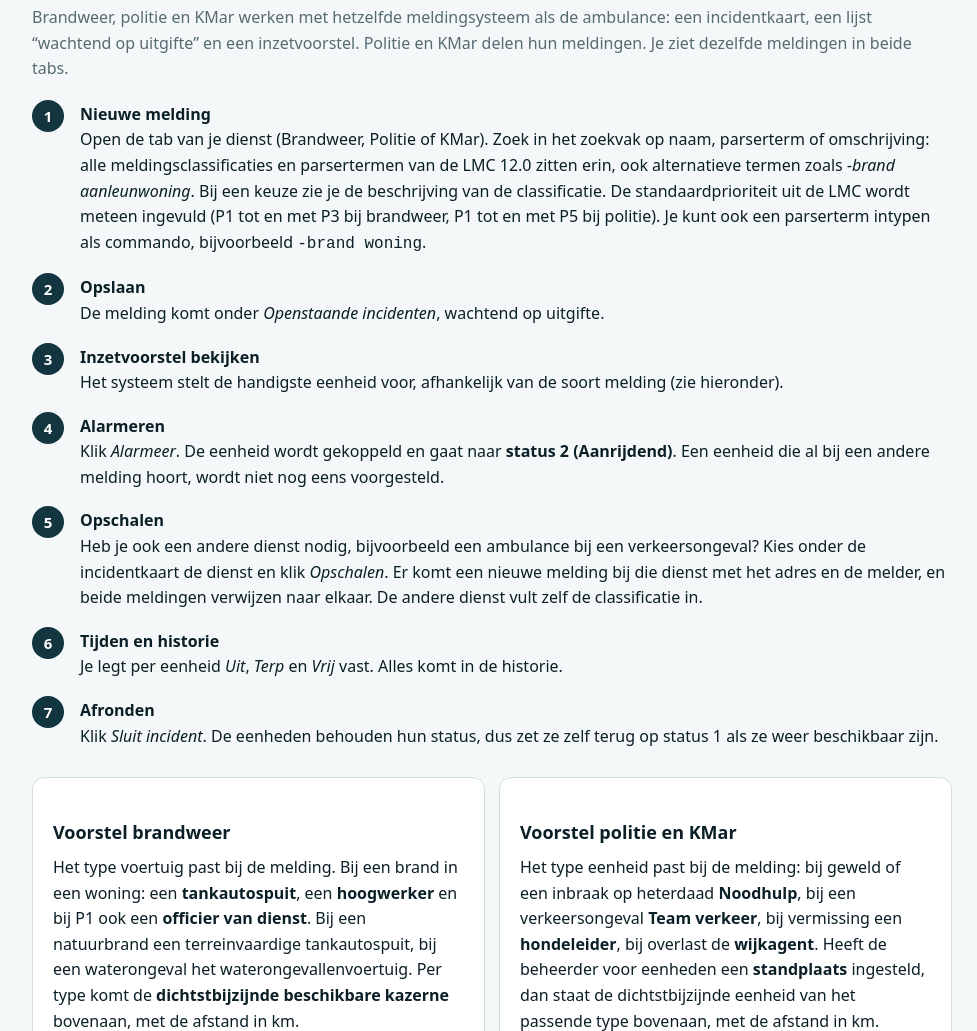
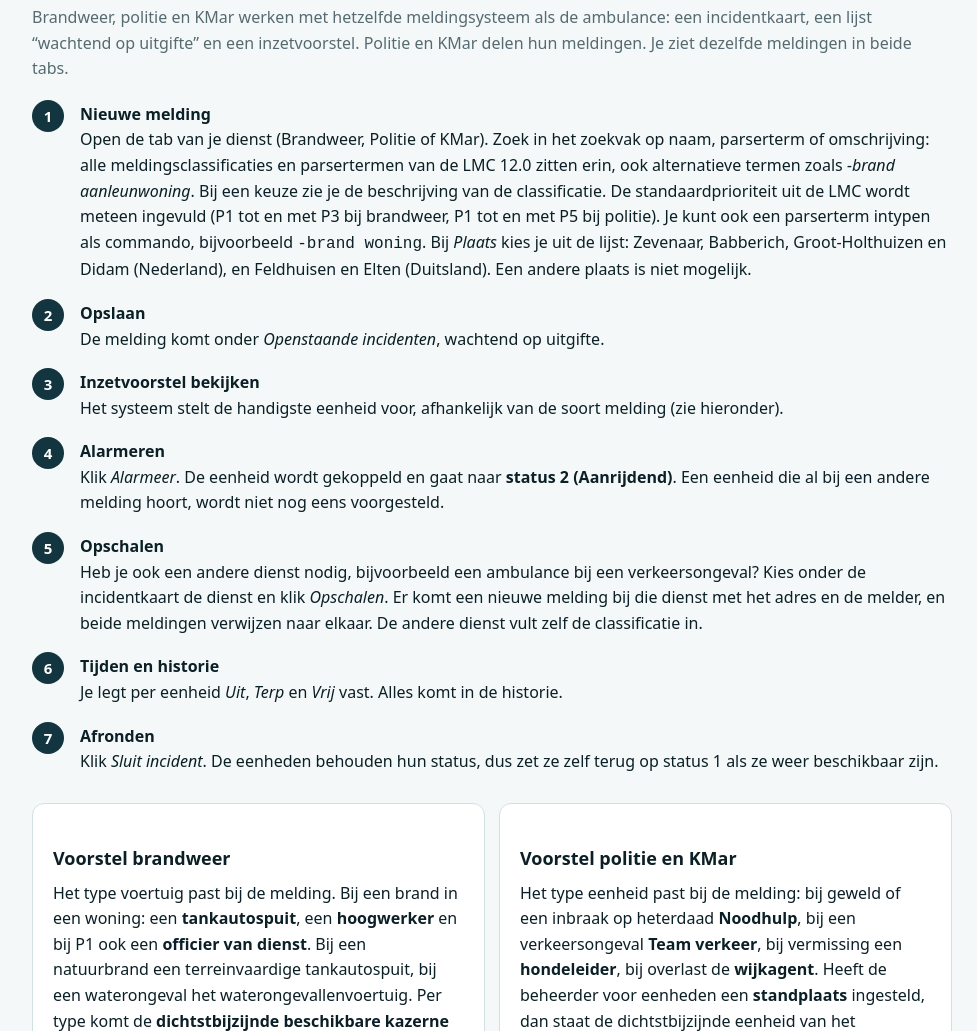
Before and after one commit to tjelliear/GMS, a plain HTML site: page handleiding.html in a window 1280 px wide. Shown: the part 3102-4133 px from the top of the page, without its empty margins (148-1125 px from the left). Drawn offline with Linux system fonts and the light colour scheme.

Commit message:
Update handleiding.html

```diff
--- a/handleiding.html
+++ b/handleiding.html
@@ -121,7 +121,7 @@ footer{text-align:center;color:var(--mute);font-size:13px;padding:0 20px 40px}
 <section id="melding"><h2><b>4</b>Meldingen voor brandweer, politie en KMar</h2>
 <p class="lead">Brandweer, politie en KMar werken met hetzelfde meldingsysteem als de ambulance: een incidentkaart, een lijst “wachtend op uitgifte” en een inzetvoorstel. Politie en KMar delen hun meldingen. Je ziet dezelfde meldingen in beide tabs.</p>
 <ol class="steps">
-<li><b>Nieuwe melding</b>Open de tab van je dienst (Brandweer, Politie of KMar). Zoek in het zoekvak op naam, parserterm of omschrijving: alle meldingsclassificaties en parsertermen van de LMC 12.0 zitten erin, ook alternatieve termen zoals <em>-brand aanleunwoning</em>. Bij een keuze zie je de beschrijving van de classificatie. De standaardprioriteit uit de LMC wordt meteen ingevuld (P1 tot en met P3 bij brandweer, P1 tot en met P5 bij politie). Je kunt ook een parserterm intypen als commando, bijvoorbeeld <code>-brand woning</code>.</li>
+<li><b>Nieuwe melding</b>Open de tab van je dienst (Brandweer, Politie of KMar). Zoek in het zoekvak op naam, parserterm of omschrijving: alle meldingsclassificaties en parsertermen van de LMC 12.0 zitten erin, ook alternatieve termen zoals <em>-brand aanleunwoning</em>. Bij een keuze zie je de beschrijving van de classificatie. De standaardprioriteit uit de LMC wordt meteen ingevuld (P1 tot en met P3 bij brandweer, P1 tot en met P5 bij politie). Je kunt ook een parserterm intypen als commando, bijvoorbeeld <code>-brand woning</code>. Bij <em>Plaats</em> kies je uit de lijst: Zevenaar, Babberich, Groot-Holthuizen en Didam (Nederland), en Feldhuisen en Elten (Duitsland). Een andere plaats is niet mogelijk.</li>
 <li><b>Opslaan</b>De melding komt onder <em>Openstaande incidenten</em>, wachtend op uitgifte.</li>
 <li><b>Inzetvoorstel bekijken</b>Het systeem stelt de handigste eenheid voor, afhankelijk van de soort melding (zie hieronder).</li>
 <li><b>Alarmeren</b>Klik <em>Alarmeer</em>. De eenheid wordt gekoppeld en gaat naar <strong>status 2 (Aanrijdend)</strong>. Een eenheid die al bij een andere melding hoort, wordt niet nog eens voorgesteld.</li>
```
